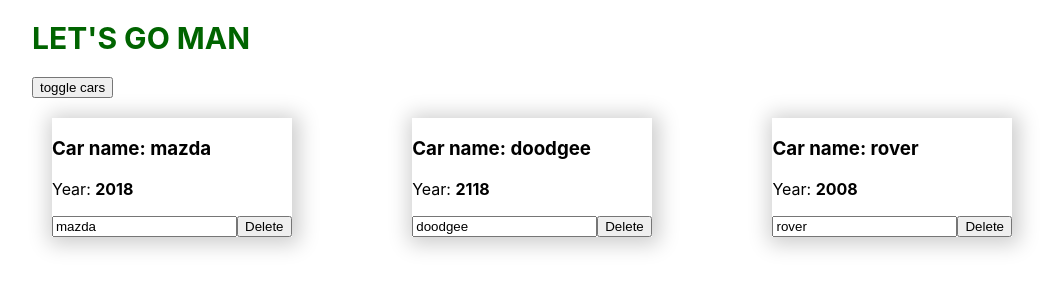
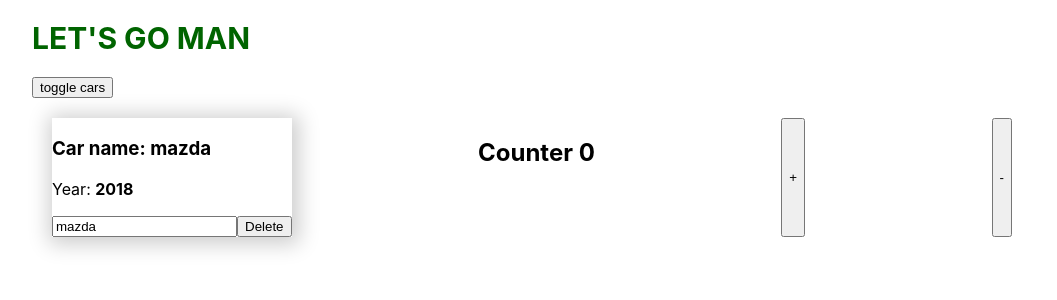
Before and after one commit to YuraKolodiy13/react-learn, a React app: page / in a window 1280 px wide. Both pictures are taken after a click on the button "toggle cars". Shown: the top 300 px of the page, without its empty margins (108-1165 px from the left). Built offline with nearby package versions, Linux system fonts and the light colour scheme.

Commit message:
work more

```diff
--- a/src/App.js
+++ b/src/App.js
@@ -1,18 +1,25 @@
 import React, { Component }  from 'react';
 import './App.scss';
 import Car from './Car/Car';
+import ErrorBoundary from './ErrorBoundary/ErrorBoundary';
+import Counter from './Counter/Counter';
 
 class App extends Component {
 
-  state = {
+  constructor(props){
+    console.log('App constructor');
+    super(props);
+
+    this.state = {
       cars: [
         {name: 'mazda', year: 2018},
-      {name: 'doodgee', year: 2118},
-      {name: 'rover', year: 2008}
+        // {name: 'doodgee', year: 2118},
+        // {name: 'rover', year: 2008}
       ],
       pageTitle: "let's go man",
       showCar: false
-  };
+    }
+  }
 
   toggleHandler = () => {
     this.setState({
@@ -35,20 +42,31 @@ class App extends Component {
     this.setState({cars})
   }
 
+  componentWillMount(){
+    console.log('App compWillMount');
+  }
+
+  componentDidMount(){
+    console.log('App compDidMount');
+  }
+
 
   render() {
-
+    console.log('App render');
     let cars = null;
 
     if(this.state.showCar){
       cars = this.state.cars.map((item, i) => {
         return (
-            <Car key={i}
+           <ErrorBoundary key={i}>
+             <Car
                   name={item.name}
                   year={item.year}
                   onDelete = {this.deleteHandler.bind(this, i)}
                   onChangeName = { e => this.onChangeName(e.target.value, i)}
              />
+             <Counter/>
+           </ErrorBoundary>
         )
       })
     }
--- a/src/Car/Car.js
+++ b/src/Car/Car.js
@@ -1,14 +1,52 @@
 import React from 'react'
-import Radium from 'radium'
+// import Radium from 'radium'
 import classes from  './Car.css';
 
+class Car extends React.Component {
 
-const Car = props => {
+  componentWillReceiveProps(nextProps){
+    console.log('Car componentWillReceiveProps', nextProps)
+  }
+
+  shouldComponentUpdate(nextProps, nextState){
+    console.log('Car shouldComponentUpdate', nextProps, nextState);
+    return nextProps.name.trim() !== this.props.name.trim();
+  }
+
+  componentWillUpdate(nextProps, nextState){
+    console.log('Car componentWillUpdate', nextProps, nextState)
+  }
+  //
+  // static getDerivedStateFromProps(nextProps, prevState){
+  //   console.log('Car getDerivedStateFromProps', nextProps, prevState);
+  //
+  //   return prevState;
+  // }
+
+  componentDidUpdate(){
+    console.log('Car componentDidUpdate')
+  }
+
+  // getSnapshotBeforeUpdate(){
+  //   console.log('Car getSnapshotBeforeUpdate')
+  // }
+
+  componentWillUnmount(){
+    console.log('Car componentWillUnmount')
+  }
+
+  render(){
+    console.log('Car render');
+
+    // if(Math.random() > 0.7){
+    //   throw new Error('error random')
+    // }
+
     const inputClases = [classes.input];
 
-  if(props.name !==''){
+    if(this.props.name !==''){
       inputClases.push(classes.green);
-    if(props.name.length >=4){
+      if(this.props.name.length >=4){
         inputClases.push(classes.bold);
       }
     }else {
@@ -24,18 +62,21 @@ const Car = props => {
 
     return (
         <div className={classes.Car} style={style}>
-        <h3>Car name: {props.name}</h3>
-        <p>Year: <strong>{props.year}</strong></p>
+          <h3>Car name: {this.props.name}</h3>
+          <p>Year: <strong>{this.props.year}</strong></p>
           <input
               type="text"
-            value={props.name}
-            onChange={props.onChangeName}
+              value={this.props.name}
+              onChange={this.props.onChangeName}
               className={inputClases.join(' ')}
           />
-        <button onClick={props.onDelete}>Delete</button>
+          <button onClick={this.props.onDelete}>Delete</button>
         </div>
     )
-};
+  }
+
+}
 
 
-export default Radium(Car)
+
+export default Car
--- /dev/null
+++ b/src/Counter/Counter.js
@@ -0,0 +1,36 @@
+import React from 'react'
+
+
+export default class Counter extends  React.Component{
+
+  state = {
+    counter: 0
+  };
+
+  increaseCounter = () => {
+    this.setState({
+      counter: this.state.counter + 1
+    })
+  };
+
+  decreaseCounter = () => {
+    this.setState({
+      counter: this.state.counter - 1
+    })
+  };
+
+  render(){
+    // return(
+    //     <div>
+    //       <h2>Counter {this.state.counter}</h2>
+    //       <button onClick={this.increaseCounter}>+</button>
+    //       <button onClick={this.decreaseCounter}>-</button>
+    //     </div>
+    // )
+    return[
+      <h2>Counter {this.state.counter}</h2>,
+      <button onClick={this.increaseCounter}>+</button>,
+      <button onClick={this.decreaseCounter}>-</button>
+    ]
+  }
+}
--- /dev/null
+++ b/src/ErrorBoundary/ErrorBoundary.js
@@ -0,0 +1,19 @@
+import React from 'react'
+
+export default class ErrorBoundary extends  React.Component{
+  state = {
+    hasError : false
+  };
+
+  componentDidCatch(error, info){
+    this.setState({hasError: true})
+  }
+
+  render(){
+    if(this.state.hasError){
+      return <h1 style={{color: 'red'}}>you have some error</h1>
+    }
+
+    return this.props.children;
+  }
+}
```
Lines whose indentation alone changed are shown as unchanged.
